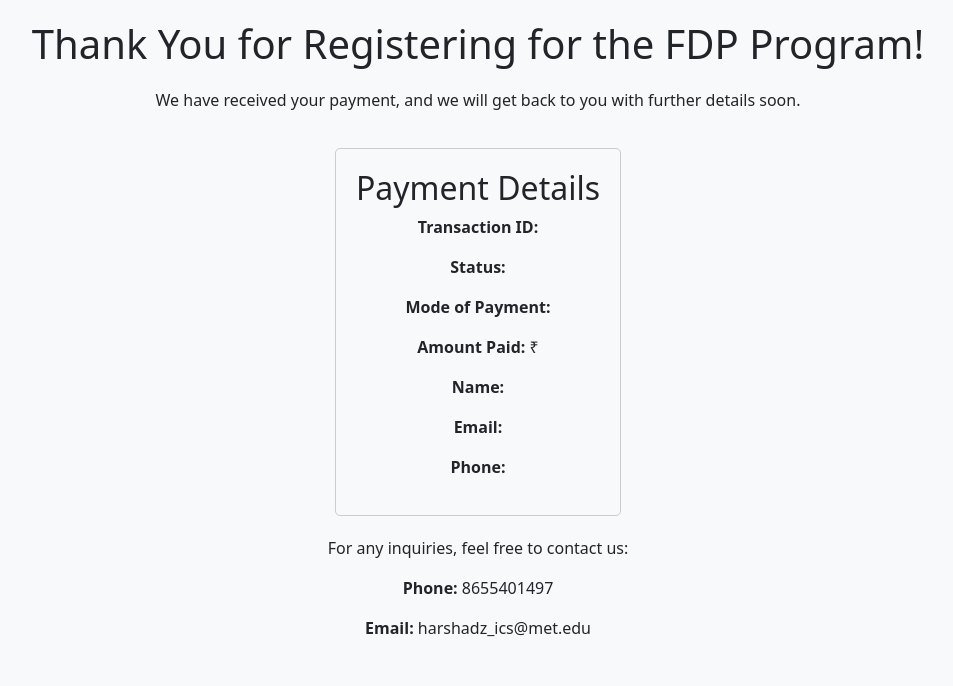
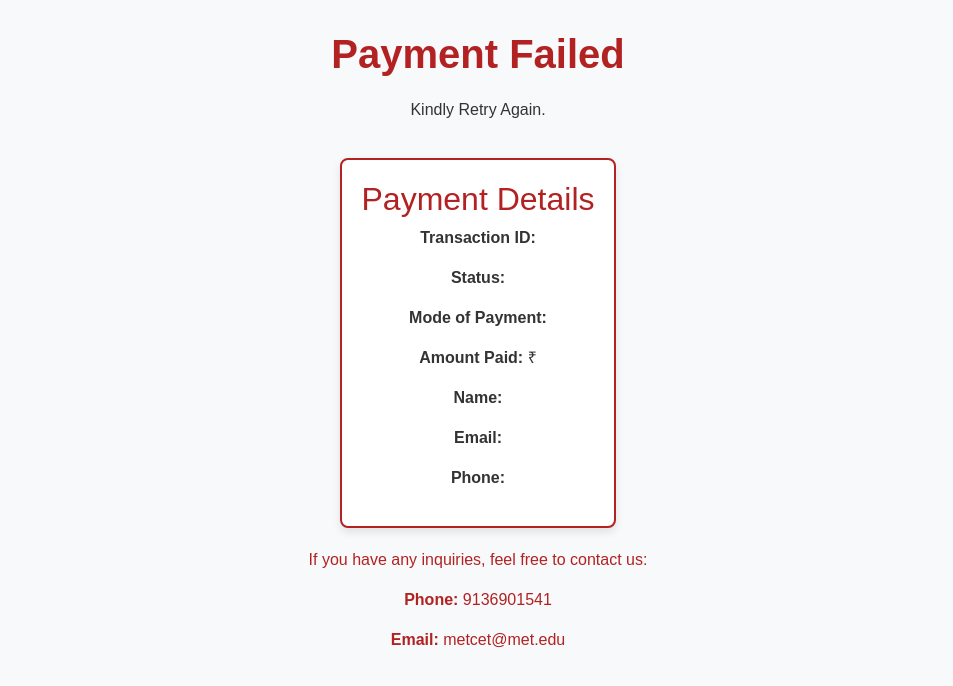
Before and after one commit to harshadzagade/FDP_Client, a React (Create React App) app: page /failure in a window 1280 px wide. Shown: the top 686 px of the page, without its empty margins (162-1115 px from the left). Built offline with nearby package versions, Linux system fonts and the light colour scheme.

Commit message:
pages update

```diff
--- a/src/components/AdminDashboard.jsx
+++ b/src/components/AdminDashboard.jsx
@@ -1,7 +1,7 @@
 // src/components/AdminDashboard.js
 import React, { useState, useEffect } from 'react';
 import axios from '../services/api';
-import { Table, Button, Form, FormGroup, Label, Input, Container, Row, Col } from 'reactstrap';
+import { Table, Button, Form, FormGroup, Label, Input, Container } from 'reactstrap';
 
 const AdminDashboard = () => {
   const [payments, setPayments] = useState([]);
@@ -9,7 +9,7 @@ const AdminDashboard = () => {
   const [credentials, setCredentials] = useState({ username: '', password: '' });
 
   const handleLogin = () => {
-    if (credentials.username === 'FDP_Admin' && credentials.password === 'FDP@004') {
+    if (credentials.username === 'FDP' && credentials.password === 'FDP@123') {
       setIsAuthenticated(true);
     } else {
       alert('Invalid login credentials');
@@ -18,7 +18,7 @@ const AdminDashboard = () => {
 
   const fetchPayments = async () => {
     try {
-      const response = await axios.get('/payment/all');
+      const response = await axios.get('/users');
       setPayments(response.data);
     } catch (error) {
       console.error('Error fetching payments:', error);
@@ -61,7 +61,7 @@ const AdminDashboard = () => {
   }
 
   return (
-    <Container className="mt-5">
+    <Container fluid className="mt-5">
       <h1>Admin Dashboard</h1>
       <Table striped>
         <thead>
@@ -69,6 +69,13 @@ const AdminDashboard = () => {
             <th>ID</th>
             <th>Name</th>
             <th>Email</th>
+            <th>Phone</th>
+            <th>Organization</th>
+            <th>Role</th>
+            <th>Experience</th>
+            <th>Interest</th>
+            <th>Previous Experience</th>
+            <th>Expectations</th>
             <th>Amount</th>
             <th>Transaction ID</th>
             <th>Status</th>
@@ -80,6 +87,13 @@ const AdminDashboard = () => {
               <td>{payment.id}</td>
               <td>{payment.name}</td>
               <td>{payment.email}</td>
+              <td>{payment.phone}</td>
+              <td>{payment.organization}</td>
+              <td>{payment.role}</td>
+              <td>{payment.experience}</td>
+              <td>{Array.isArray(payment.interest) ? payment.interest.join(', ') : payment.interest}</td>
+              <td>{payment.previousExperience}</td>
+              <td>{Array.isArray(payment.expectations) ? payment.expectations.join(', ') : payment.expectations}</td>
               <td>{payment.amount}</td>
               <td>{payment.transaction_id}</td>
               <td>{payment.status}</td>
--- a/src/components/PaymentFailure.jsx
+++ b/src/components/PaymentFailure.jsx
@@ -13,12 +13,23 @@ const PaymentFailure = () => {
   const phone = queryParams.get('phone');
 
   return (
-    <div style={{ textAlign: 'center', padding: '20px' }}>
-      <h1>Thank You for Registering for the FDP Program!</h1>
-      <p>We have received your payment, and we will get back to you with further details soon.</p>
+    <div style={{ textAlign: 'center', padding: '30px', color: '#333', fontFamily: 'Arial, sans-serif' }}>
+      <h1 style={{ color: '#B22222', fontWeight: 'bold' }}>Payment Failed</h1>
+      <p style={{ color: '#333', fontSize: '16px' }}>
+        Kindly Retry Again.
+      </p>
 
-      <div style={{ marginTop: '20px', border: '1px solid #ccc', padding: '20px', borderRadius: '5px', display: 'inline-block' }}>
-        <h2>Payment Details</h2>
+      <div style={{
+        marginTop: '20px',
+        padding: '20px',
+        borderRadius: '8px',
+        border: '2px solid #B22222',
+        display: 'inline-block',
+        maxWidth: '500px',
+        backgroundColor: '#fff',
+        boxShadow: '0 4px 8px rgba(0, 0, 0, 0.1)',
+      }}>
+        <h2 style={{ color: '#B22222' }}>Payment Details</h2>
         <p><strong>Transaction ID:</strong> {txnId}</p>
         <p><strong>Status:</strong> {status}</p>
         <p><strong>Mode of Payment:</strong> {modeOfPayment}</p>
@@ -28,10 +39,10 @@ const PaymentFailure = () => {
         <p><strong>Phone:</strong> {phone}</p>
       </div>
 
-      <div style={{ marginTop: '20px' }}>
-        <p>For any inquiries, feel free to contact us:</p>
-        <p><strong>Phone:</strong> 8655401497</p>
-        <p><strong>Email:</strong> harshadz_ics@met.edu</p>
+      <div style={{ marginTop: '20px', color: '#B22222', fontSize: '16px' }}>
+        <p>If you have any inquiries, feel free to contact us:</p>
+        <p><strong>Phone:</strong> 9136901541</p>
+        <p><strong>Email:</strong> metcet@met.edu</p>
       </div>
     </div>
   );
--- a/src/components/PaymentForm.jsx
+++ b/src/components/PaymentForm.jsx
@@ -1,5 +1,5 @@
-import React, { useState } from 'react';
-import { Form, FormGroup, Label, Input, Button, Col } from 'reactstrap';
+import React, { useEffect, useState } from 'react';
+import { Form, FormGroup, Label, Input, Button } from 'reactstrap';
 import axios from '../services/api';
 import { useNavigate } from 'react-router-dom';
 
@@ -18,14 +18,19 @@ const PaymentForm = () => {
   });
   const [loading, setLoading] = useState(false);
   const [error, setError] = useState('');
+  const amount = 2500; // Fixed registration fee in rupees
 
-  const amount = 2500; // Fixed registration fee in rupees
+  useEffect(() => {
+    const savedData = localStorage.getItem('userData');
+    if (savedData) {
+      setUserData(JSON.parse(savedData));
+    }
+  }, []);
 
   const handleChange = (e) => {
     const { name, value, type, checked } = e.target;
 
     if (type === 'checkbox') {
-      // Handle multiple selections for expectations and interest fields
       setUserData((prevData) => ({
         ...prevData,
         [name]: checked
@@ -41,6 +46,15 @@ const PaymentForm = () => {
     e.preventDefault();
     setLoading(true);
     setError('');
+
+    const missingFields = Object.keys(userData).filter(field => !userData[field]);
+    if (missingFields.length > 0) {
+      setError('Please fill in all required fields.');
+      setLoading(false);
+      return;
+    }
+
+    localStorage.setItem('userData', JSON.stringify(userData));
 
     try {
       const response = await axios.post('http://localhost:5000/api/initiate', {
--- a/src/components/PaymentSuccess.jsx
+++ b/src/components/PaymentSuccess.jsx
@@ -14,9 +14,9 @@ const PaymentSuccess = () => {
 
   return (
     <div style={{ textAlign: 'center', padding: '30px', color: '#333', fontFamily: 'Arial, sans-serif' }}>
-      <h1 style={{ color: '#B22222', fontWeight: 'bold' }}>Thank You for Registering for the FDP Program!</h1>
+      <h1 style={{ color: '#B22222', fontWeight: 'bold' }}>Thank You</h1>
       <p style={{ color: '#333', fontSize: '16px' }}>
-        We have received your payment and will get back to you with further details soon.
+        Kindly share your payment screenshot on metcet@met.edu and contact us on 9136901541.
       </p>
 
       <div style={{
```
